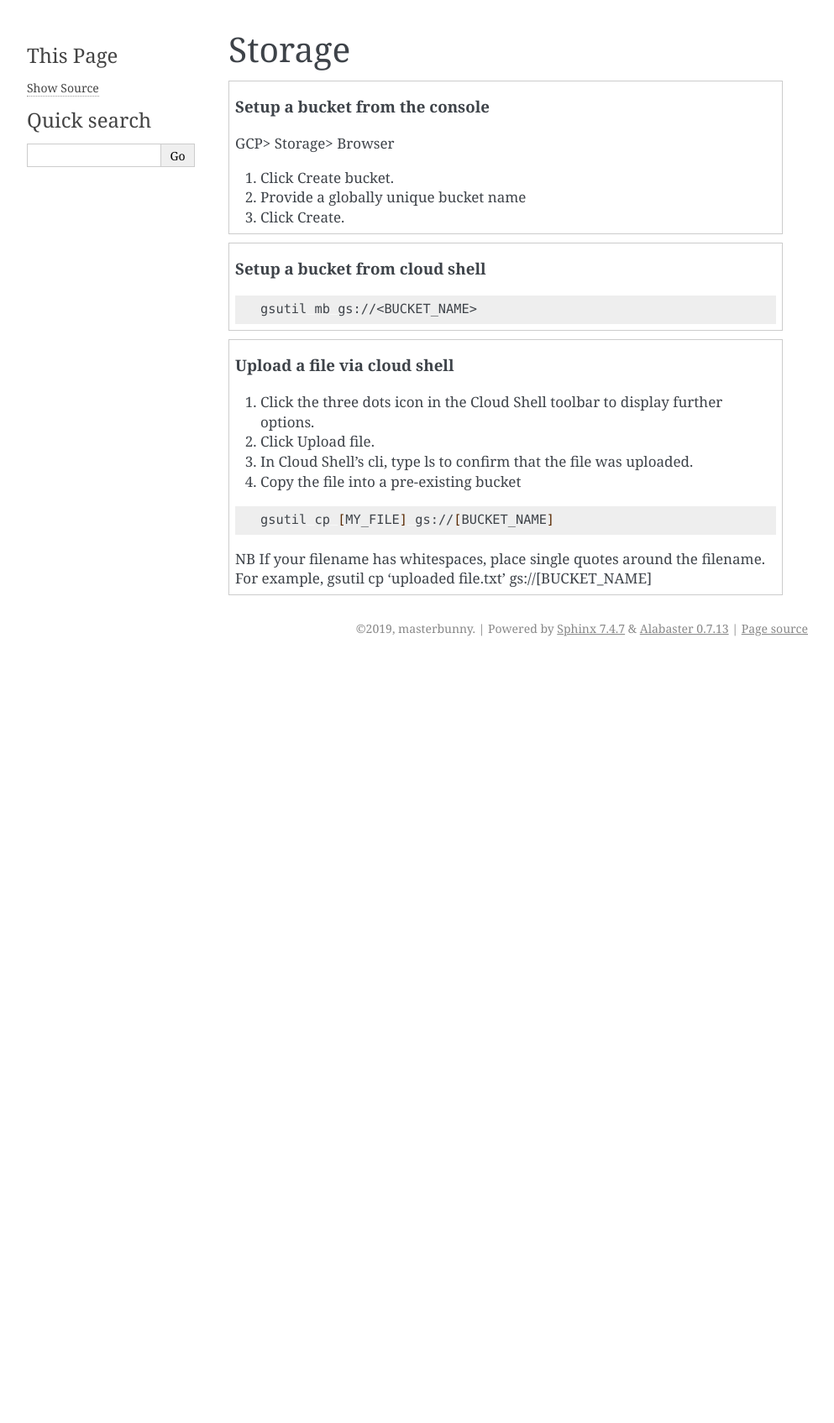
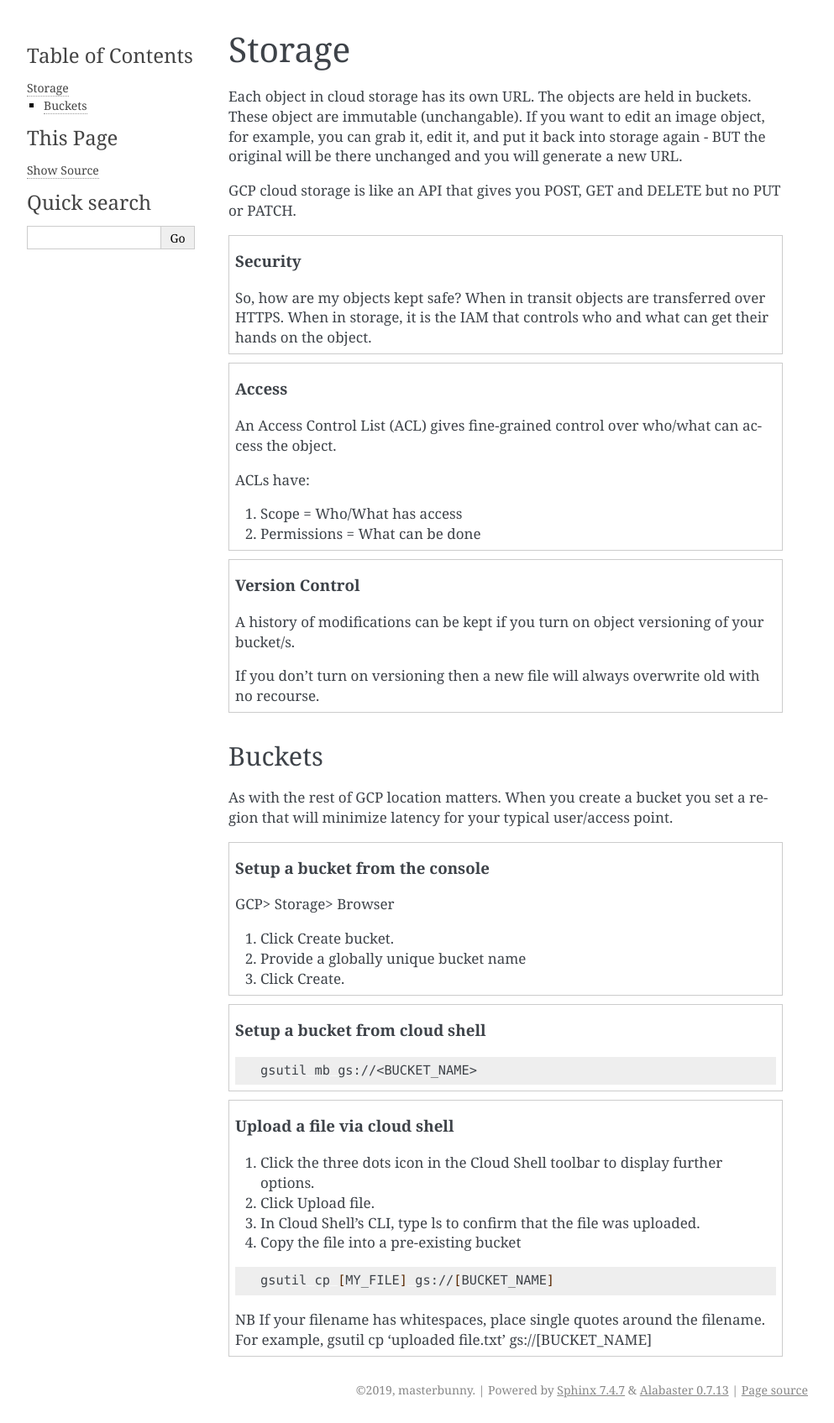
Before and after one commit to m4sterbunny/rtd-gcp-cloud, a Sphinx documentation site: the page built from source/pages/storage.rst, in a window 1280 px wide. Shown: the whole page at 84% size, without its empty margins (148-1141 px from the left). Built offline with Sphinx 7.4.7, drawn with Linux system fonts in a browser that asks for light colours; before the commit the page ends 900 px from its top, so only the background shows below that.

```diff
--- a/source/pages/storage.rst
+++ b/source/pages/storage.rst
@@ -2,6 +2,34 @@
 Storage
 ########
 
+Each object in cloud storage has its own URL. The objects are held in buckets. These object are immutable (unchangable). If you want to edit an image object, for example, you can grab it, edit it, and put it back into storage again - BUT the original will be there unchanged and you will generate a new URL.
+
+GCP cloud storage is like an API that gives you POST, GET and DELETE but no PUT or PATCH.
+
+.. topic:: Security
+
+	So, how are my objects kept safe? When in transit objects are transferred over HTTPS. When in storage, it is the IAM that controls who and what can get their hands on the object.
+
+.. topic:: Access
+
+	An Access Control List (ACL) gives fine-grained control over who/what can access the object.
+
+	ACLs have:
+
+	1) Scope = Who/What has access
+	2) Permissions = What can be done
+
+.. topic:: Version Control
+
+	A history of modifications can be kept if you turn on object versioning of your bucket/s.
+
+	If you don't turn on versioning then a new file will always overwrite old with no recourse.
+
+
+Buckets
+========
+
+As with the rest of GCP location matters. When you create a bucket you set a region that will minimize latency for your typical user/access point.
 
 
 .. topic:: Setup a bucket from the console
@@ -28,7 +56,7 @@ Storage
 
 	2. Click Upload file.
 
-	3. In Cloud Shell's cli, type ls to confirm that the file was uploaded.
+	3. In Cloud Shell's CLI, type ls to confirm that the file was uploaded.
 
 	4. Copy the file into a pre-existing bucket
 
```
Also changed, not shown: source/index.rst (+7 -0 lines), source/pages/VMs.rst (+27 -2 lines).
